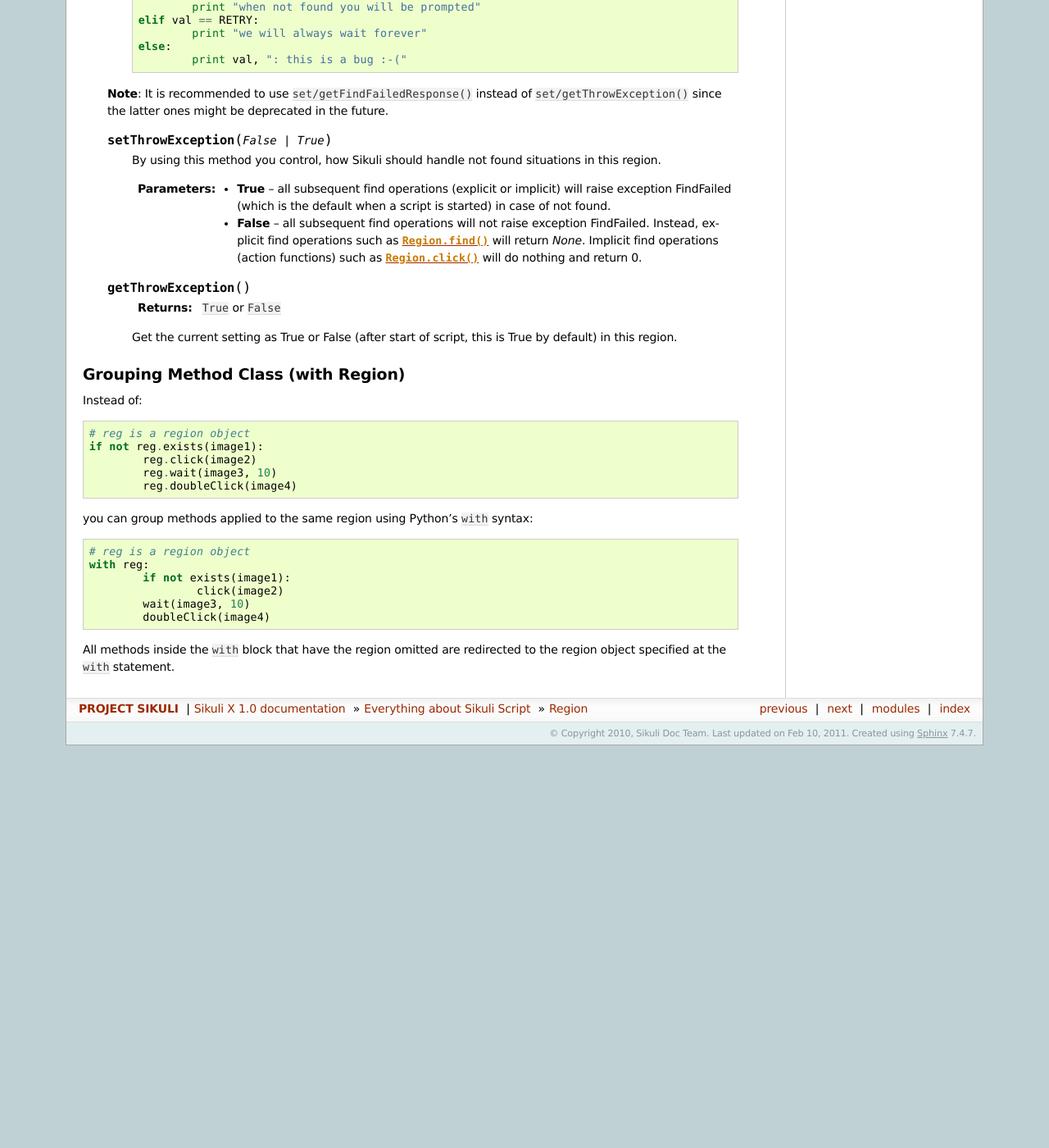
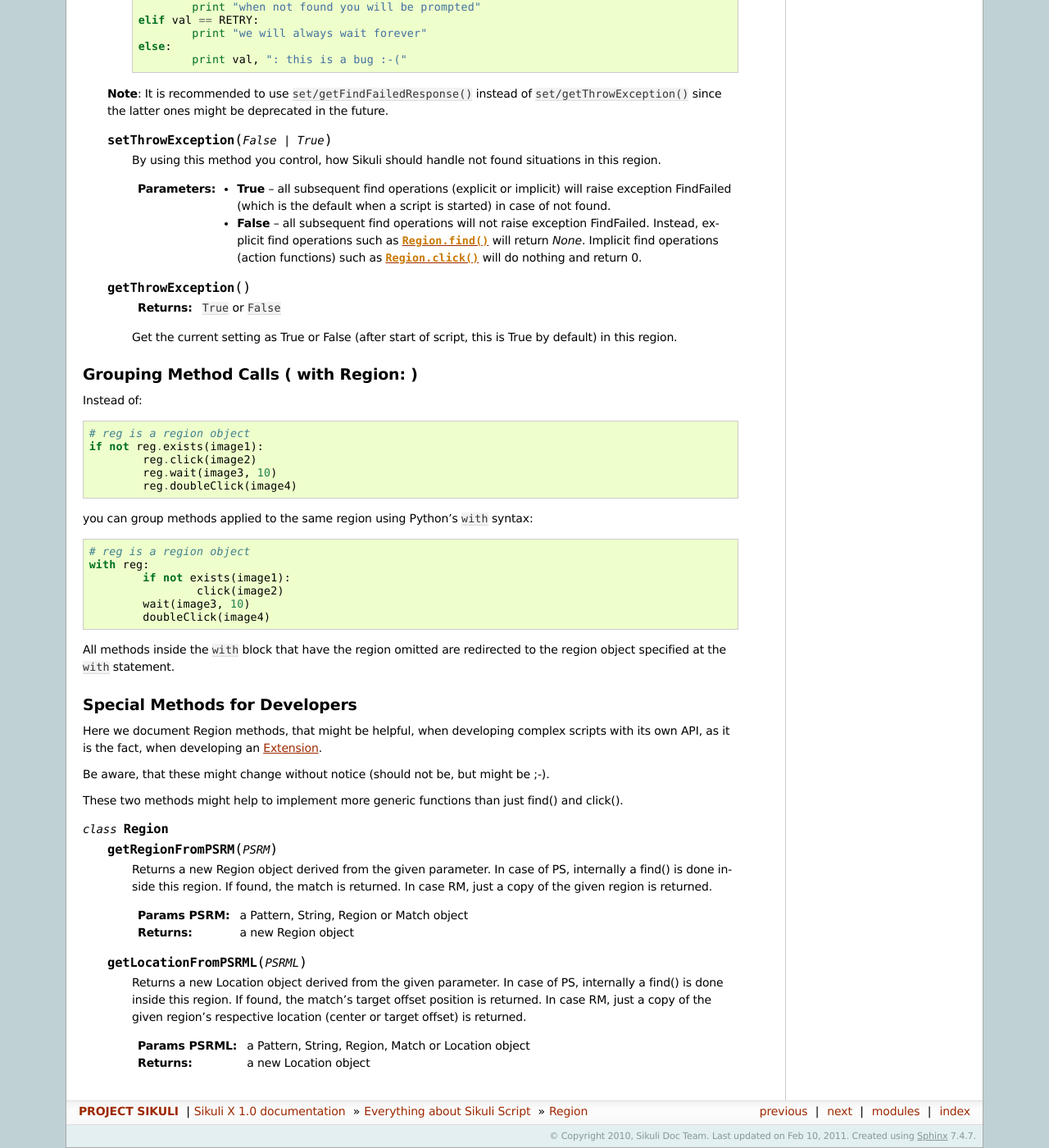
Before and after one commit to ck1125/sikuli, a Sphinx documentation site: the page built from docs/source/region.rst, in a window 1280 px wide and 1400 px high, scrolled down 19736 px. Shown: the whole window at 82% size. Built offline with Sphinx 7.4.7, drawn with Linux system fonts in a browser that asks for light colours; before the commit the page ends 20645 px from its top, so only the background shows below that; some of the changed text lies outside the part shown.

Commit message:
docs region getRegionFromPSRM, getLocationFromPSRML added

```diff
--- a/docs/source/region.rst
+++ b/docs/source/region.rst
@@ -1355,8 +1355,8 @@
 
 .. _GroupingMethodCallsWithRegion:
 
-Grouping Method Class (with Region)
------------------------------------
+Grouping Method Calls ( with Region: )
+--------------------------------------
 
 Instead of::
 
@@ -1378,3 +1378,29 @@
 
 All methods inside the ``with`` block that have the region omitted are redirected to the
 region object specified at the ``with`` statement.
+
+Special Methods for Developers
+------------------------------
+
+Here we document Region methods, that might be helpful, when developing complex scripts
+with its own API, as it is the fact, when developing an :ref:`Extension <sikuliextensions>`.
+
+Be aware, that these might change without notice (should not be, but might be ;-).
+
+These two methods might help to implement more generic functions than just find() and click().
+
+.. py:class:: Region
+
+	.. py:method:: getRegionFromPSRM( PSRM )
+
+		Returns a new Region object derived from the given parameter. In case of PS, internally a find() is done inside this region. If found, the match is returned. In case RM, just a copy of the given region is returned.
+
+		:params PSRM: a Pattern, String, Region or Match object
+		:return: a new Region object
+
+	.. py:method:: getLocationFromPSRML( PSRML )
+
+		Returns a new Location object derived from the given parameter. In case of PS, internally a find() is done inside this region. If found, the match's target offset position is returned. In case RM, just a copy of the given region's respective location (center or target offset) is returned.
+
+		:params PSRML: a Pattern, String, Region, Match or Location object
+		:return: a new Location object
```
